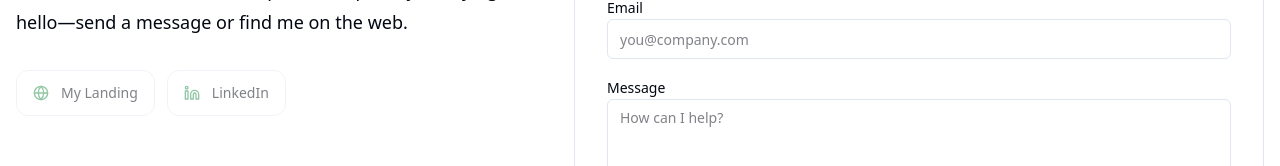
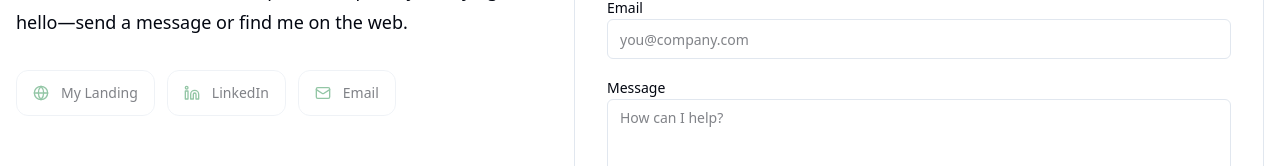
Before and after one commit to maxdudko/architect-ai, a Next.js app in the folder apps/web/: page / in a window 1280 px wide. Shown: the part 7951-8117 px from the top of the page. Built offline with nearby package versions, Linux system fonts and the light colour scheme; no server answers.

Commit message:
Updated Landig contact links

```diff
--- a/apps/web/src/app/page.tsx
+++ b/apps/web/src/app/page.tsx
@@ -23,6 +23,7 @@ export default async function Home() {
       isAuthenticated={isAuthenticated}
       creatorSiteUrl={readHttpUrl(process.env.CREATOR_SITE_URL)}
       creatorLinkedinUrl={readHttpUrl(process.env.CREATOR_LINKEDIN_URL)}
+      creatorEmailUrl={readHttpUrl(process.env.CREATOR_EMAIL_URL)}
       githubRepoUrl={readHttpUrl(process.env.GITHUB_REPO_URL)}
     />
   );
--- a/apps/web/src/features/landing/components/landing-page.tsx
+++ b/apps/web/src/features/landing/components/landing-page.tsx
@@ -18,6 +18,7 @@ import {
   KeyRound,
   Linkedin,
   Lock,
+  Mail,
   MessageSquare,
   Minus,
   Network,
@@ -462,11 +463,13 @@ export function LandingPage({
   isAuthenticated = false,
   creatorSiteUrl = null,
   creatorLinkedinUrl = null,
+  creatorEmailUrl = null,
   githubRepoUrl = null,
 }: {
   isAuthenticated?: boolean;
   creatorSiteUrl?: string | null;
   creatorLinkedinUrl?: string | null;
+  creatorEmailUrl?: string | null;
   githubRepoUrl?: string | null;
 }) {
   const [activeQuestion, setActiveQuestion] = useState(questions[0]);
@@ -556,7 +559,9 @@ export function LandingPage({
             <GitHubLink
               className="hidden items-center gap-2 rounded-md px-3 py-2 text-sm text-muted-foreground transition-colors hover:text-foreground sm:inline-flex"
               iconClassName="size-4"
-              href={githubRepoUrl}
+              // TODO: Temporarily disabling the GitHub link until the repo is public
+              // href={githubRepoUrl}
+              href={null}
             />
             {isAuthenticated ? (
               <Link
@@ -1166,6 +1171,7 @@ export function LandingPage({
             <div className="mt-8 flex flex-col gap-3 sm:flex-row sm:flex-wrap">
               <ProfileLink href={creatorSiteUrl} icon={Globe} label="My Landing" />
               <ProfileLink href={creatorLinkedinUrl} icon={Linkedin} label="LinkedIn" />
+              <ProfileLink href={creatorEmailUrl} icon={Mail} label="Email" />
             </div>
           </div>
           {/* TODO: Specify email address */}
```
Also changed, not shown: 2 other files (tests, documents, lock files or other folders).
